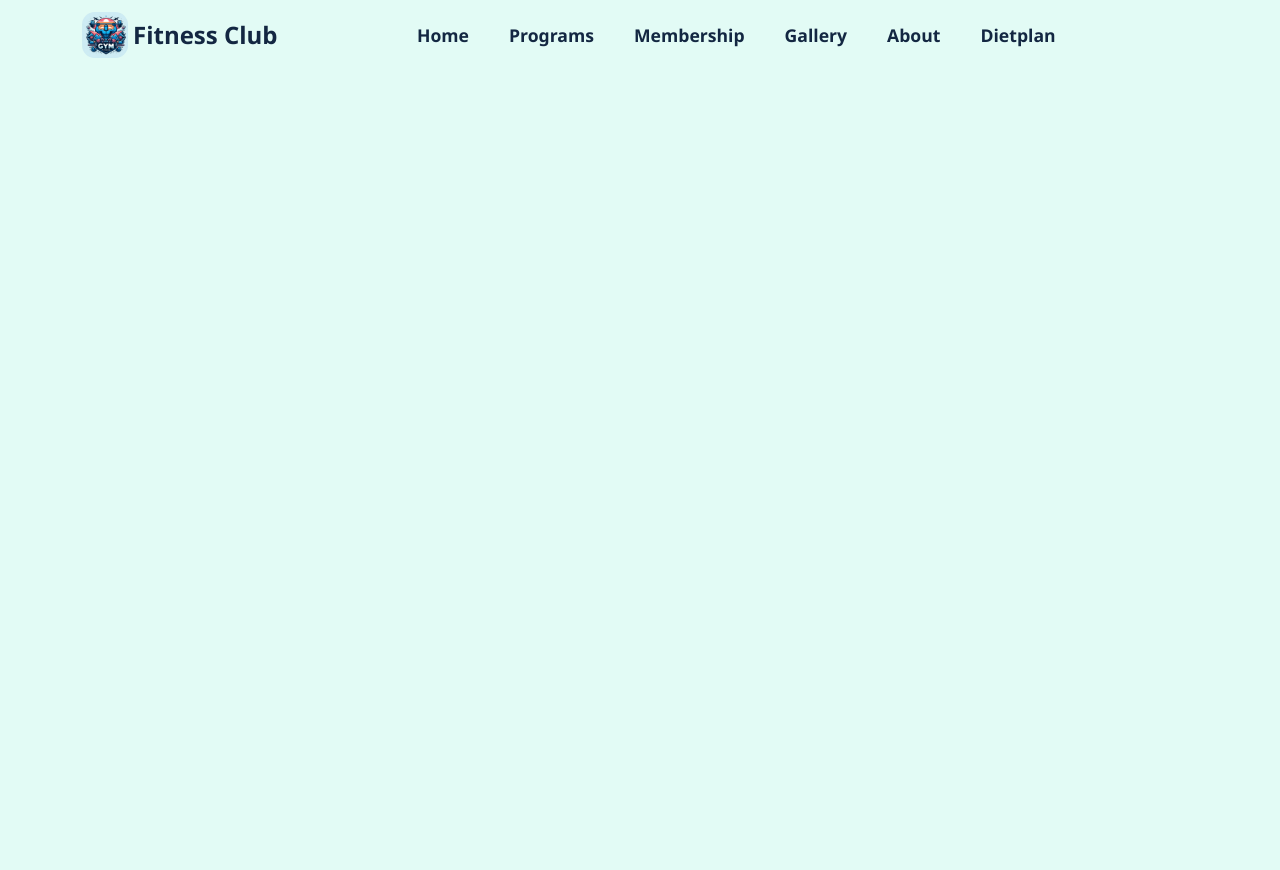
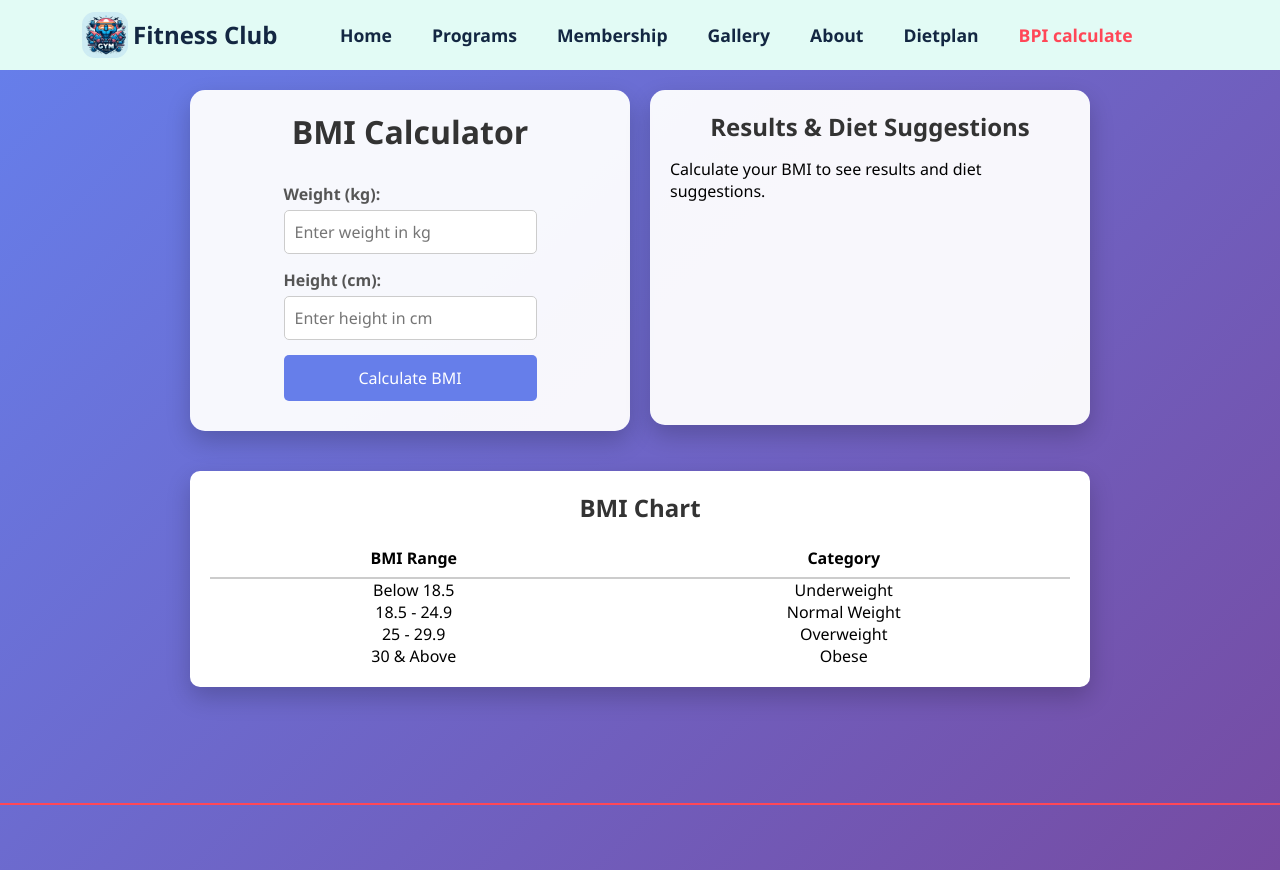
Before and after one commit to VinayakPatil777/FitClub, a React (Create React App) app: page /Bpi in a window 1280 px wide. Before the commit the page ends 800 px from the top, so only its background shows below. Built offline with nearby package versions, Linux system fonts and the light colour scheme.

Commit message:
Add Bmi component

```diff
--- /dev/null
+++ b/src/UI/Bpi.jsx
@@ -0,0 +1,234 @@
+import React, { useState } from "react";
+
+const Bpi = () => {
+  const [weight, setWeight] = useState("");
+  const [height, setHeight] = useState("");
+  const [bmi, setBmi] = useState(null);
+  const [category, setCategory] = useState("");
+  const [dietPlan, setDietPlan] = useState("");
+
+  const calculateBMI = (w, h) => {
+    if (!w || !h || w <= 0 || h <= 0) {
+      return null;
+    }
+    const heightInMeters = h / 100;
+    return (w / (heightInMeters * heightInMeters)).toFixed(2);
+  };
+
+  const getBMICategory = (bmiValue) => {
+    if (bmiValue < 18.5) return "Underweight";
+    if (bmiValue >= 18.5 && bmiValue < 24.9) return "Normal Weight";
+    if (bmiValue >= 25 && bmiValue < 29.9) return "Overweight";
+    return "Obese";
+  };
+
+  const getDietPlan = (bmiValue) => {
+    if (bmiValue < 18.5) {
+      return "Increase calorie intake with proteins, healthy fats, and whole grains.";
+    } else if (bmiValue >= 18.5 && bmiValue < 24.9) {
+      return "Maintain a balanced diet with vegetables, fruits, lean protein, and healthy carbs.";
+    } else if (bmiValue >= 25 && bmiValue < 29.9) {
+      return "Reduce sugar intake, eat more fiber, and exercise regularly.";
+    } else {
+      return "Follow a low-carb diet, avoid junk food, and engage in regular exercise.";
+    }
+  };
+
+  const handleSubmit = (e) => {
+    e.preventDefault();
+    const bmiValue = calculateBMI(parseFloat(weight), parseFloat(height));
+    setBmi(bmiValue);
+    setCategory(getBMICategory(bmiValue));
+    setDietPlan(getDietPlan(bmiValue));
+  };
+
+  return (
+    <div style={styles.container}>
+      <div style={styles.topContainer}>
+        <div style={styles.calculatorContainer}>
+          <h1 style={styles.header}>BMI Calculator</h1>
+          <form onSubmit={handleSubmit} style={styles.form}>
+            <div style={styles.inputGroup}>
+              <label style={styles.label}>Weight (kg):</label>
+              <input
+                type="number"
+                value={weight}
+                onChange={(e) => setWeight(e.target.value)}
+                placeholder="Enter weight in kg"
+                style={styles.input}
+              />
+            </div>
+            <div style={styles.inputGroup}>
+              <label style={styles.label}>Height (cm):</label>
+              <input
+                type="number"
+                value={height}
+                onChange={(e) => setHeight(e.target.value)}
+                placeholder="Enter height in cm"
+                style={styles.input}
+              />
+            </div>
+            <button type="submit" style={styles.button}>
+              Calculate BMI
+            </button>
+          </form>
+        </div>
+        <div style={styles.suggestionContainer}>
+          <h2 style={styles.subHeader}>Results & Diet Suggestions</h2>
+          {bmi !== null ? (
+            <div style={styles.suggestionBox}>
+              <p>
+                Your BMI is: <strong>{bmi}</strong>
+              </p>
+              <p>
+                Category: <strong>{category}</strong>
+              </p>
+              <p>
+                Diet Suggestion: <strong>{dietPlan}</strong>
+              </p>
+            </div>
+          ) : (
+            <p>Calculate your BMI to see results and diet suggestions.</p>
+          )}
+        </div>
+      </div>
+      <div style={styles.chartContainer}>
+        <h2 style={styles.subHeader}>BMI Chart</h2>
+        <table style={styles.table}>
+          <thead>
+            <tr>
+              <th style={styles.tableHeader}>BMI Range</th>
+              <th style={styles.tableHeader}>Category</th>
+            </tr>
+          </thead>
+          <tbody>
+            <tr>
+              <td>Below 18.5</td>
+              <td>Underweight</td>
+            </tr>
+            <tr>
+              <td>18.5 - 24.9</td>
+              <td>Normal Weight</td>
+            </tr>
+            <tr>
+              <td>25 - 29.9</td>
+              <td>Overweight</td>
+            </tr>
+            <tr>
+              <td>30 & Above</td>
+              <td>Obese</td>
+            </tr>
+          </tbody>
+        </table>
+      </div>
+    </div>
+  );
+};
+
+const styles = {
+  container: {
+    display: "flex",
+    flexDirection: "column",
+    alignItems: "center",
+    background: "linear-gradient(135deg, #667eea, #764ba2)",
+    minHeight: "100vh",
+    padding: "20px",
+  },
+  topContainer: {
+    display: "flex",
+    justifyContent: "center",
+    alignItems: "flex-start",
+    width: "100%",
+    maxWidth: "900px",
+    marginBottom: "40px",
+    gap: "20px",
+  },
+  calculatorContainer: {
+    flex: 1,
+    backgroundColor: "rgba(255, 255, 255, 0.95)",
+    padding: "20px",
+    borderRadius: "15px",
+    boxShadow: "0 10px 25px rgba(0, 0, 0, 0.2)",
+    display: "flex",
+    flexDirection: "column",
+    alignItems: "center",
+    justifyContent: "center",
+  },
+  suggestionContainer: {
+    flex: 1,
+    backgroundColor: "rgba(255, 255, 255, 0.95)",
+    padding: "20px",
+    borderRadius: "15px",
+    boxShadow: "0 10px 25px rgba(0, 0, 0, 0.2)",
+    height : "335px"
+  },
+  header: {
+    marginBottom: "20px",
+    color: "#333",
+    textAlign: "center",
+  },
+  subHeader: {
+    marginBottom: "15px",
+    color: "#333",
+    textAlign: "center",
+  },
+  form: {
+    display: "flex",
+    flexDirection: "column",
+    gap: "15px",
+  },
+  inputGroup: {
+    display: "flex",
+    flexDirection: "column",
+  },
+  label: {
+    marginBottom: "5px",
+    color: "#555",
+    fontWeight: "bold",
+  },
+  input: {
+    padding: "10px",
+    borderRadius: "5px",
+    border: "1px solid #ccc",
+    fontSize: "16px",
+  },
+  button: {
+    padding: "12px",
+    border: "none",
+    borderRadius: "5px",
+    backgroundColor: "#667eea",
+    color: "#fff",
+    fontSize: "16px",
+    cursor: "pointer",
+    transition: "background-color 0.3s ease",
+  },
+  suggestionBox: {
+    marginTop: "20px",
+    padding: "15px",
+    backgroundColor: "#f0f0f0",
+    borderRadius: "5px",
+    color: "#333",
+    fontSize: "16px",
+    textAlign: "center",
+  },
+  chartContainer: {
+    backgroundColor: "#fff",
+    padding: "20px",
+    borderRadius: "10px",
+    boxShadow: "0 10px 25px rgba(0, 0, 0, 0.2)",
+    width: "100%",
+    maxWidth: "900px",
+    textAlign: "center",
+  },
+  table: {
+    width: "100%",
+    borderCollapse: "collapse",
+  },
+  tableHeader: {
+    borderBottom: "2px solid #ccc",
+    padding: "8px",
+    textAlign: "center",
+  },
+};
+
+export default Bpi;
--- a/src/components/AllRoutes.jsx
+++ b/src/components/AllRoutes.jsx
@@ -12,6 +12,7 @@ import Footer from '../UI/Footer'; // Assuming you have a Footer component'
 import Gallery from '../UI/Gallery';
 import About from '../UI/AboutPage';
 import Dietplan from '../UI/DietPlan.jsx';
+import Bpi from '../UI/Bpi.jsx'
 // import { useAuth0 } from "@auth0/auth0-react";
 
 const AllRoutes = () => {
@@ -31,6 +32,8 @@ const AllRoutes = () => {
         <Route path="/exercise" element={<Exercise />} />
         <Route path="/about" element={<About />} />
         <Route path="/dietplan" element={<Dietplan />} />
+        <Route path="/Bpi" element={<Bpi />} />
+
 
         {/* <Route path="/track" element={isAuthenticated ? <Track /> : <Login />} /> */}
       </Routes>
--- a/src/components/Header.jsx
+++ b/src/components/Header.jsx
@@ -27,6 +27,10 @@ const nav__links = [
   {
     path: "/Dietplan",
     display: "Dietplan",
+  },
+  {
+    path: "/Bpi",
+    display: "BPI calculate",
   },
 ];
 
```
